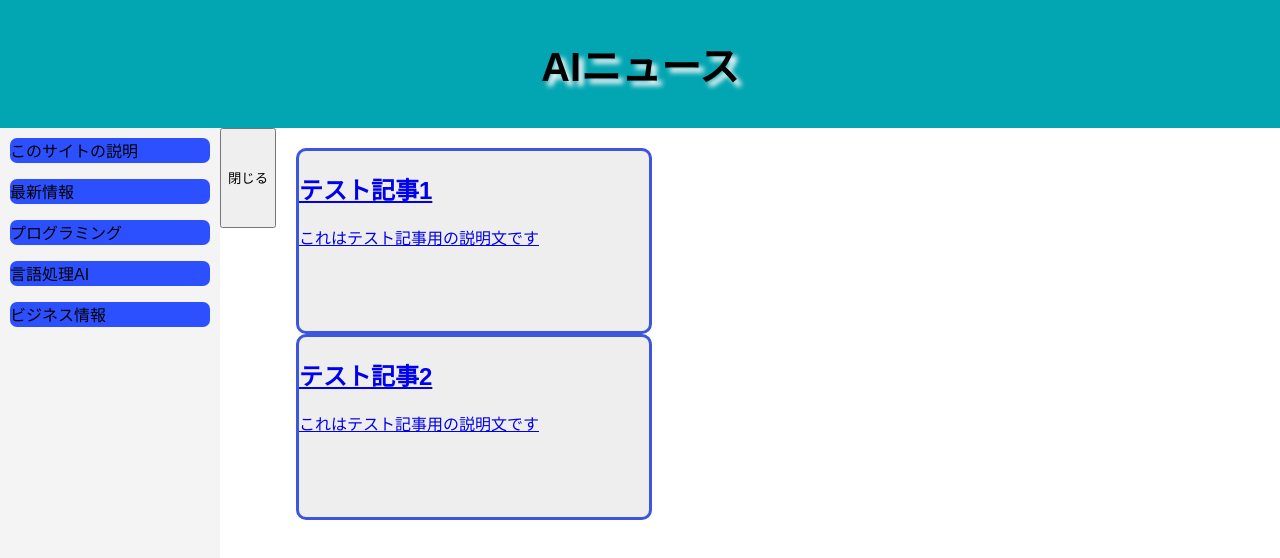
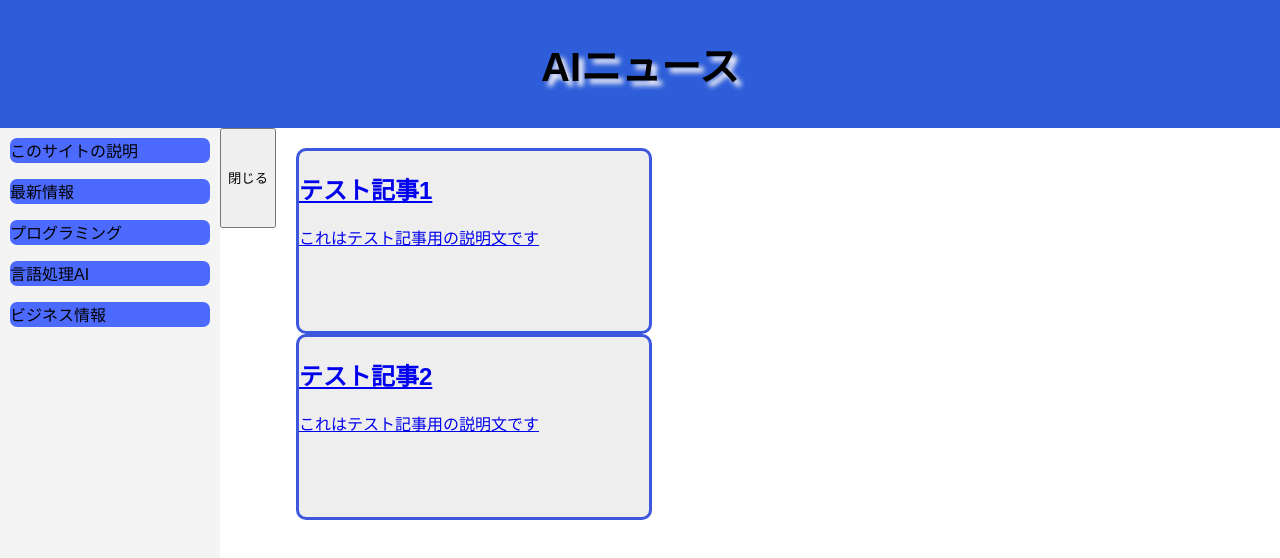
Before and after one commit to s1f102500056/project-team11, a plain HTML site: page index.html in a window 1280 px wide. Shown: the top 558 px of the page. Drawn offline with Linux system fonts and the light colour scheme.

Commit message:
update:デザイン改良

```diff
--- a/css/style1.css
+++ b/css/style1.css
@@ -4,7 +4,7 @@ body {
 }
 
 header {
-    background-color:  rgb(2, 166, 178);
+    background-color:#2D5DD9;
     color: black;
     padding: 8px;
     text-align: center;
@@ -33,7 +33,7 @@ header {
 
 .side_bg {
     border-radius: 7px;
-    background-color:#2d50ff;
+    background-color:#4c6afe;
     color: white;
     height: 25px;
     white-space: nowrap;
--- a/index.html
+++ b/index.html
@@ -4,6 +4,7 @@
         <title>team-project</title>
         <meta charset="utf-8">
         <link rel="stylesheet" type="text/css" href="css/style1.css">
+        <link rel="stylesheet" type="text/css" href="css/style3.css">
         <script src="js/script1.js" defer></script>
         <script src="js/script3.js" defer></script>
     </head>
```
Also changed, not shown: css/style3.css (added), 1 other file.
